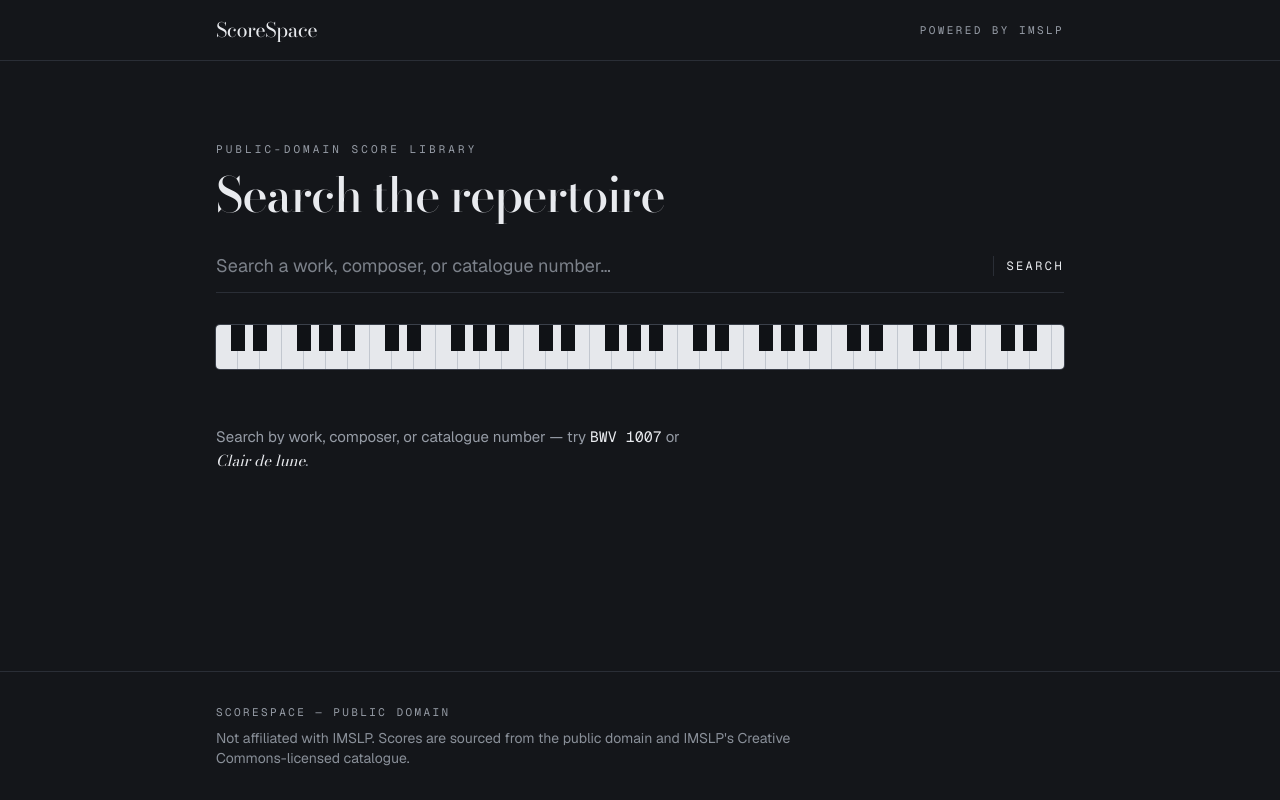
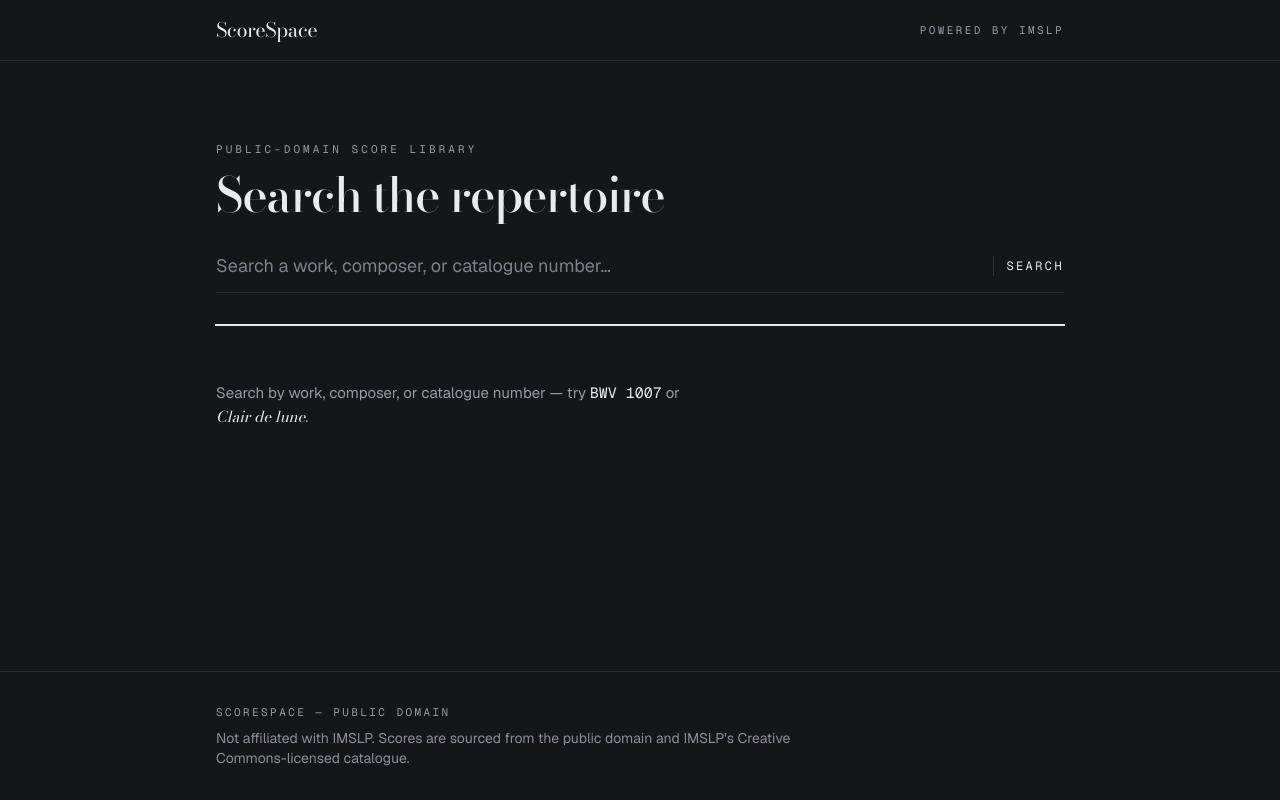
Before and after one commit to gian-dln/scorespace, a Next.js app: page /search in a window 1280 px wide. Built offline with nearby package versions, Linux system fonts and the light colour scheme.

Commit message:
replace the piano keyboard with a flowing stave

```diff
--- a/app/globals.css
+++ b/app/globals.css
@@ -3,6 +3,18 @@
 /* Make the `dark:` variant class-based only, so the app commits to one
    deliberate theme instead of flipping on OS setting. */
 @custom-variant dark (&:where(.dark, .dark *));
+
+/* Noto Music (SIL Open Font License) — supplies the engraved clef and
+   noteheads for the score flourish, so we're positioning real notation
+   glyphs rather than hand-drawing them. Not available via next/font/google,
+   so it's loaded from Google's font CDN directly. */
+@font-face {
+  font-family: "Noto Music";
+  font-style: normal;
+  font-weight: 400;
+  font-display: swap;
+  src: url(https://fonts.gstatic.com/s/notomusic/v21/pe0rMIiSN5pO63htf1sxItc.ttf) format("truetype");
+}
 
 /* Token names describe role, not literal colour: `paper` is the page,
    `ink` is the primary foreground. In this dark theme that means a soft
@@ -13,13 +25,6 @@
   --ink: #e8eaee; /* primary text: soft white, never harsh white */
   --steel: #969ca6; /* secondary text */
   --hairline: #2a2e36; /* dividers */
-
-  /* The keyboard stays literally black and white — the one object on the
-     page that keeps its own colours regardless of the surrounding theme. */
-  --key-white: #e6e8ec; /* ivory under stage light */
-  --key-black: #101216; /* softened black key */
-  --key-seam: #c2c7cf; /* seam between white keys */
-  --key-frame: #3b404a; /* fallboard edge, so it reads as an object on dark */
 
   --background: var(--paper);
   --foreground: var(--ink);
@@ -37,10 +42,10 @@
   --color-ink: var(--ink);
   --color-steel: var(--steel);
   --color-hairline: var(--hairline);
-  --color-keyframe: var(--key-frame);
   --font-sans: var(--font-geist-sans);
   --font-mono: var(--font-geist-mono);
   --font-display: var(--font-bodoni);
+  --font-music: "Noto Music", serif;
 }
 
 body {
@@ -54,46 +59,75 @@
   color: var(--paper);
 }
 
-/* ── Signature: a piano keyboard rendered entirely in CSS ─────────────────
-   White keys are seamed cells; black keys follow the real 2–3 grouping
-   across each octave (none after E or B). On the dark stage it becomes the
-   brightest object on the page — lit keys in a dark hall. */
-.piano-keys {
-  --u: 22px; /* white-key width */
-  --oct: calc(var(--u) * 7); /* seven white keys to an octave */
-  height: 44px;
-  background-color: var(--key-white);
-  background-image:
-    /* black keys: five bars per octave, positioned as % of the octave */
-    linear-gradient(
-      90deg,
-      transparent 0 9.857%,
-      var(--key-black) 9.857% 18.714%,
-      transparent 18.714% 24.143%,
-      var(--key-black) 24.143% 33%,
-      transparent 33% 52.714%,
-      var(--key-black) 52.714% 61.571%,
-      transparent 61.571% 67%,
-      var(--key-black) 67% 75.857%,
-      transparent 75.857% 81.286%,
-      var(--key-black) 81.286% 90.143%,
-      transparent 90.143% 100%
-    ),
-    /* white-key seams */
-    repeating-linear-gradient(90deg, transparent 0 calc(var(--u) - 1px), var(--key-seam) calc(var(--u) - 1px) var(--u));
-  background-size:
-    var(--oct) 60%,
-    auto;
-  background-repeat: repeat-x, repeat;
-  background-position:
-    left top,
-    left top;
+/* ── Signature: a flowing stave ───────────────────────────────────────────
+   Five wave paths carrying real notation glyphs. The lines undulate out of
+   phase with each other so the ribbon appears to breathe; the notes bob on
+   their own slower rhythm, as if riding it. Idle it is a quiet flourish;
+   while a search runs the motion quickens and a chrome playhead sweeps
+   across, so waiting reads as progress rather than a stall. */
+.flourish-line {
+  animation: flourish-undulate 7s ease-in-out infinite;
 }
 
-@media (max-width: 640px) {
-  .piano-keys {
-    --u: 17px;
-    height: 38px;
+.flourish-note {
+  animation: flourish-bob 4.5s ease-in-out infinite;
+}
+
+/* Searching: same motion, quickened — the page feels like it's working. */
+.flourish-busy .flourish-line {
+  animation-duration: 2.8s;
+}
+
+.flourish-busy .flourish-note {
+  animation-duration: 1.8s;
+}
+
+.flourish-sweep {
+  animation: flourish-sweep 1.6s ease-in-out infinite;
+}
+
+@keyframes flourish-undulate {
+  0%,
+  100% {
+    transform: translateY(-3px);
+  }
+  50% {
+    transform: translateY(3px);
+  }
+}
+
+@keyframes flourish-bob {
+  0%,
+  100% {
+    transform: translateY(4px);
+  }
+  50% {
+    transform: translateY(-5px);
+  }
+}
+
+@keyframes flourish-sweep {
+  0% {
+    transform: translateX(-8%);
+    opacity: 0;
+  }
+  15%,
+  85% {
+    opacity: 1;
+  }
+  100% {
+    transform: translateX(108%);
+    opacity: 0;
+  }
+}
+
+/* Quality floor: honour a reduced-motion preference. The flourish still
+   renders in its resting shape — it just stops moving. */
+@media (prefers-reduced-motion: reduce) {
+  .flourish-line,
+  .flourish-note,
+  .flourish-sweep {
+    animation: none;
   }
 }
 
--- /dev/null
+++ b/components/search/ScoreFlourish.tsx
@@ -0,0 +1,115 @@
+const WIDTH = 1200;
+const HEIGHT = 150;
+const BASE_Y = 78;
+const AMP = 15; /* how far the ribbon swells */
+const WAVELENGTH = 540;
+const GAP = 9; /* distance between stave lines */
+const STEP = 4.5; /* half a stave space — one pitch step */
+
+/** Vertical position of the ribbon at x, for a line sitting `offset` from its centre. */
+function waveY(x: number, offset: number): number {
+  return BASE_Y + offset + AMP * Math.sin((2 * Math.PI * x) / WAVELENGTH);
+}
+
+/** A stave line, sampled along the sine so the notes can be placed on the
+ *  exact same curve rather than approximated against it. */
+function wavePath(offset: number): string {
+  const points: string[] = [];
+  for (let x = 0; x <= WIDTH; x += 10) {
+    points.push(`${x === 0 ? "M" : "L"}${x} ${waveY(x, offset).toFixed(2)}`);
+  }
+  return points.join(" ");
+}
+
+const LINE_OFFSETS = [-2, -1, 0, 1, 2].map((i) => i * GAP);
+
+/** Notes riding the ribbon. `pitch` is in half-spaces from the middle line,
+ *  so every note lands cleanly on a line or in a space. */
+const NOTES: { x: number; pitch: number; glyph: string; size: number }[] = [
+  { x: 196, pitch: -2, glyph: "♪", size: 27 },
+  { x: 252, pitch: 2, glyph: "♫", size: 25 },
+  { x: 330, pitch: -4, glyph: "♩", size: 26 },
+  { x: 398, pitch: 1, glyph: "♬", size: 25 },
+  { x: 470, pitch: -3, glyph: "♪", size: 27 },
+  { x: 546, pitch: 3, glyph: "♫", size: 25 },
+  { x: 622, pitch: -1, glyph: "♪", size: 26 },
+  { x: 700, pitch: -5, glyph: "♬", size: 25 },
+  { x: 774, pitch: 2, glyph: "♩", size: 26 },
+  { x: 846, pitch: -2, glyph: "♫", size: 25 },
+  { x: 926, pitch: 4, glyph: "♪", size: 27 },
+  { x: 1002, pitch: -3, glyph: "♬", size: 25 },
+  { x: 1078, pitch: 1, glyph: "♪", size: 26 },
+  { x: 1146, pitch: -2, glyph: "♫", size: 25 },
+];
+
+export function ScoreFlourish({ busy = false }: { busy?: boolean }) {
+  return (
+    <div
+      className={`relative overflow-hidden ${busy ? "flourish-busy" : ""}`}
+      {...(busy ? { role: "status", "aria-label": "Searching the catalogue" } : { "aria-hidden": true })}
+    >
+      {/* On narrow screens the ribbon is cropped rather than scaled down, so
+          the clef and noteheads stay legible instead of shrinking to specks. */}
+      <svg
+        viewBox={`0 0 ${WIDTH} ${HEIGHT}`}
+        preserveAspectRatio="xMinYMid slice"
+        className="h-[76px] w-full sm:h-[106px]"
+        fill="none"
+      >
+        {/* the ribbon: five lines undulating out of phase with one another */}
+        {LINE_OFFSETS.map((offset, i) => (
+          <g key={offset} className="flourish-line" style={{ animationDelay: `${i * 0.45}s` }}>
+            <path
+              d={wavePath(offset)}
+              stroke="var(--steel)"
+              strokeOpacity={0.55}
+              strokeWidth={1}
+              vectorEffect="non-scaling-stroke"
+            />
+          </g>
+        ))}
+
+        {/* clef, sitting on the ribbon */}
+        <g className="flourish-line" style={{ animationDelay: "0.2s" }}>
+          <text
+            x={96}
+            y={waveY(96, 0) + 24}
+            textAnchor="middle"
+            fill="var(--ink)"
+            style={{ fontFamily: "var(--font-music)", fontSize: 86 }}
+          >
+            𝄞
+          </text>
+        </g>
+
+        {/* notes, each bobbing on its own offset rhythm */}
+        {NOTES.map((note, i) => (
+          <g key={note.x} className="flourish-note" style={{ animationDelay: `${(i % 5) * 0.34}s` }}>
+            <text
+              x={note.x}
+              y={waveY(note.x, note.pitch * STEP)}
+              textAnchor="middle"
+              fill="var(--ink)"
+              fillOpacity={0.9}
+              style={{ fontFamily: "var(--font-music)", fontSize: note.size }}
+            >
+              {note.glyph}
+            </text>
+          </g>
+        ))}
+      </svg>
+
+      {/* chrome playhead — only while a search is running, so the wait reads
+          as forward motion rather than an idle loop */}
+      {busy && (
+        <span
+          aria-hidden
+          className="flourish-sweep pointer-events-none absolute inset-y-0 w-[14%]"
+          style={{
+            background: "linear-gradient(90deg, transparent, rgba(240,242,246,0.30), transparent)",
+          }}
+        />
+      )}
+    </div>
+  );
+}
```
